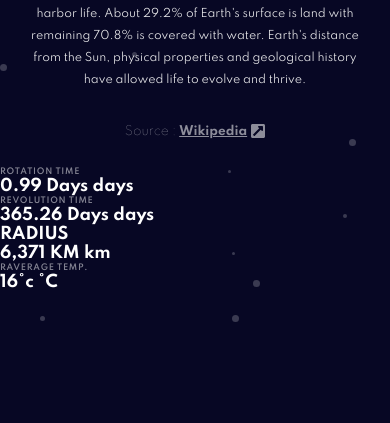
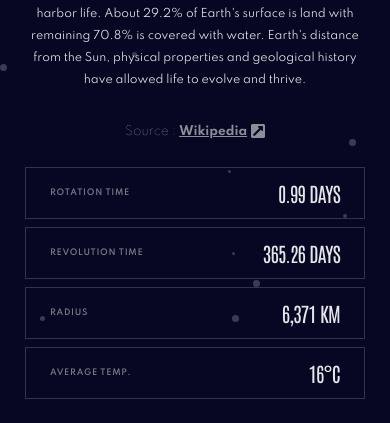
Before and after one commit to philosophy-flow/planets-fact-app, a React app: page /Earth in a window 390 px wide. Shown: the part 493-916 px from the top of the page. Before the commit the page ends 844 px from the top, so only its background shows below. Built offline with nearby package versions, Linux system fonts and the light colour scheme.

Commit message:
adding planet stats styling (mobile)

```diff
--- a/src/components/Planet/Planet.css
+++ b/src/components/Planet/Planet.css
@@ -63,3 +63,33 @@
   margin-bottom: -.15rem;
   margin-left: .25rem;
 }
+
+
+.planet-stats-container {
+  width: 87.2%;
+  margin: 0 auto 2rem;
+  opacity: .9;
+}
+
+.planet-stat {
+  border: 1px solid rgba(255, 255, 255, 0.2);
+  margin-bottom: .5rem;
+
+  display: flex;
+  justify-content: space-between;
+  align-items: center;
+
+  padding: .75rem 1.5rem;
+}
+
+.planet-stat:last-child {
+  margin-bottom: 0;
+}
+
+.planet-stat strong {
+  text-transform: uppercase;
+  font-family: 'Antonio', sans-serif;
+  font-size: 1.25rem;
+  letter-spacing: -.75px;
+  font-weight: 400;
+}
--- a/src/components/Planet/Planet.js
+++ b/src/components/Planet/Planet.js
@@ -30,19 +30,19 @@ function Planet({planet}) {
       <section className="planet-stats-container">
         <div className="planet-stat">
           <h3>ROTATION TIME</h3>
-          <strong>{planet.rotation} days</strong>
+          <strong>{planet.rotation}</strong>
         </div>
         <div className="planet-stat">
           <h3>REVOLUTION TIME</h3>
-          <strong>{planet.revolution} days</strong>
+          <strong>{planet.revolution}</strong>
         </div>
         <div className="planet-stat">
-          <h4>RADIUS</h4>
-          <strong>{planet.radius} km</strong>
+          <h3>RADIUS</h3>
+          <strong>{planet.radius}</strong>
         </div>
         <div className="planet-stat">
-          <h3>RAVERAGE TEMP.</h3>
-          <strong>{planet.temperature} °C</strong>
+          <h3>AVERAGE TEMP.</h3>
+          <strong>{planet.temperature}</strong>
         </div>
       </section>
     </main>
```
